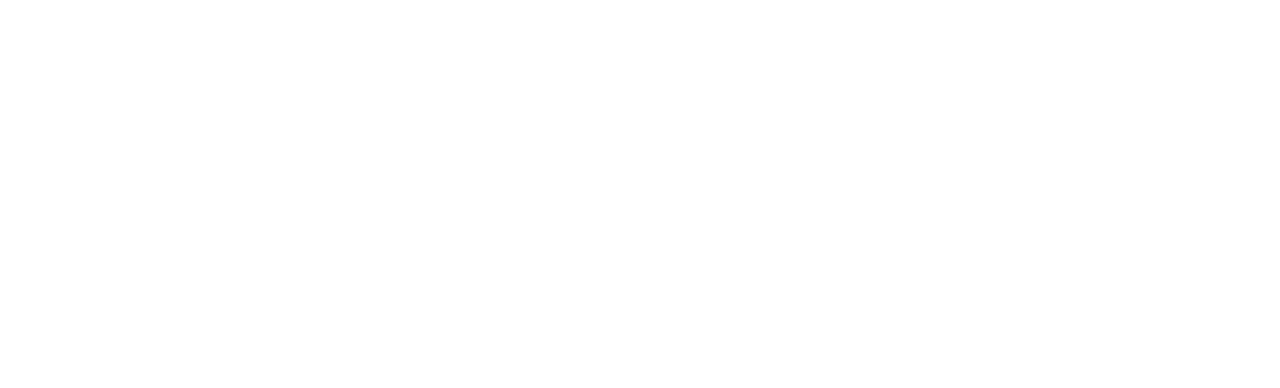
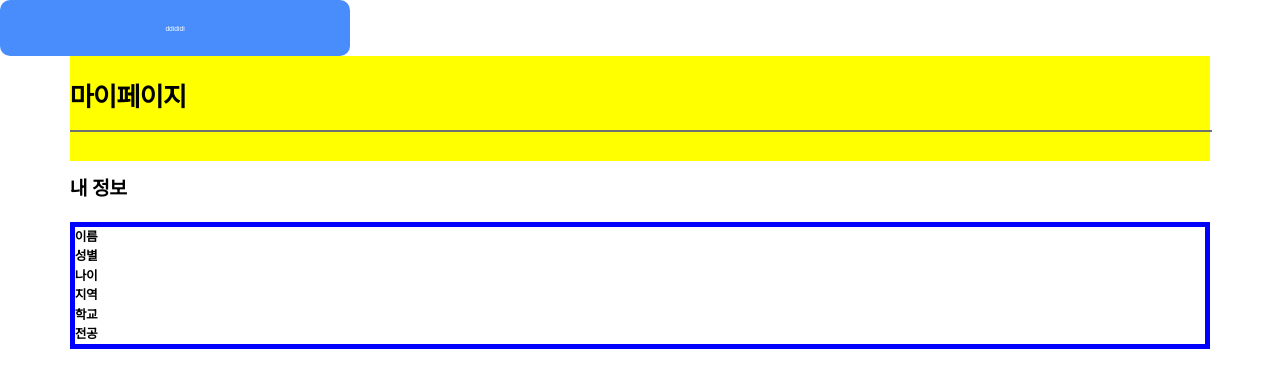
Before and after one commit to Kusitms-28th-Kukerton-E/Frontend, a React (Vite) app: page /mypage/volunteer in a window 1280 px wide. Before the commit this address had no page. Shown: the top 388 px of the page. Built offline with nearby package versions, Linux system fonts and the light colour scheme.

Commit message:
feat: 마이페이지 초안

```diff
--- /dev/null
+++ b/src/page/My/MyHeader.tsx
@@ -0,0 +1,29 @@
+import { Hl1 } from '@/style/common';
+import styled from 'styled-components';
+
+const MyHeader = () => {
+  return (
+    <Container>
+      <Hl1>마이페이지</Hl1>
+      <hr />
+    </Container>
+  );
+};
+
+const Container = styled.div`
+  display: flex;
+  flex-direction: column;
+  justify-content: center;
+  background-color: yellow;
+  height: 210px;
+  box-sizing: border-box;
+  gap: 25px;
+
+  hr {
+    border: 2px solid;
+    border-color: var(--color-gray2);
+    width: 100%;
+  }
+`;
+
+export default MyHeader;
--- /dev/null
+++ b/src/page/My/MyInfo.tsx
@@ -0,0 +1,22 @@
+import MyInfoData from './MyInfoData';
+import MyTitle from './MyTitle';
+
+const volunteerList = [
+  { title: '이름', body: '김준석' },
+  { title: '성별', body: '남성' },
+  { title: '나이', body: '25' },
+  { title: '지역', body: '서울' },
+  { title: '학교', body: '한국외국어대학교' },
+  { title: '전공', body: '영어교육과' },
+];
+
+const MyInfo = () => {
+  return (
+    <div>
+      <MyTitle title="내 정보" />
+      <MyInfoData data={volunteerList} />
+    </div>
+  );
+};
+
+export default MyInfo;
--- /dev/null
+++ b/src/page/My/MyInfoData.tsx
@@ -0,0 +1,33 @@
+import { MyInfoDataType } from '@/types';
+import styled from 'styled-components';
+
+const MyInfoData = ({ data }: { data: MyInfoDataType[] }) => {
+  return (
+    <Container>
+      <DefaultData>
+        {data.map(item => (
+          <Title>{item.title}</Title>
+        ))}
+      </DefaultData>
+    </Container>
+  );
+};
+
+const Title = styled.div`
+  background-color: var(--color-white);
+  color: black;
+  font-family: Pretendard;
+  font-size: 26px;
+  font-weight: 700;
+  line-height: 1.5;
+`;
+
+const Container = styled.div`
+  border: 10px solid blue;
+`;
+
+const DefaultData = styled.div`
+  background-color: blue;
+`;
+
+export default MyInfoData;
--- /dev/null
+++ b/src/page/My/MyTitle.tsx
@@ -0,0 +1,17 @@
+import { Hl2 } from '@/style/common';
+import styled from 'styled-components';
+
+const MyTitle = ({ title }: { title: string }) => {
+  return (
+    <TitleContainer>
+      <Hl2>{title}</Hl2>
+    </TitleContainer>
+  );
+};
+
+const TitleContainer = styled.div`
+  padding-top: 30px;
+  padding-bottom: 43px;
+`;
+
+export default MyTitle;
--- /dev/null
+++ b/src/page/My/MyVolunteer.tsx
@@ -0,0 +1,18 @@
+import styled from 'styled-components';
+import MyHeader from './MyHeader';
+import MyInfo from './MyInfo';
+
+const MyVolunteer = () => {
+  return (
+    <Container>
+      <MyHeader />
+      <MyInfo />
+    </Container>
+  );
+};
+
+const Container = styled.div`
+  padding: 0px 140px;
+`;
+
+export default MyVolunteer;
--- a/src/router/router.tsx
+++ b/src/router/router.tsx
@@ -1,6 +1,7 @@
 import Layout from '@/layout/layout';
 import Home from '@/page/Home';
 import Login from '@/page/Login';
+import MyVolunteer from '@/page/My/MyVolunteer';
 import Register from '@/page/Register';
 import { BrowserRouter, Route, Routes } from 'react-router-dom';
 
@@ -12,6 +13,7 @@
           <Route path="/" element={<Home />} />
           <Route path="/login" element={<Login />} />
           <Route path="/register" element={<Register />} />
+          <Route path="/mypage/volunteer" element={<MyVolunteer />} />
         </Route>
       </Routes>
     </BrowserRouter>
--- a/src/types/index.ts
+++ b/src/types/index.ts
@@ -2,3 +2,8 @@
   id: string;
   password: string;
 }
+
+export interface MyInfoDataType {
+  title: string;
+  body: string;
+}
```
